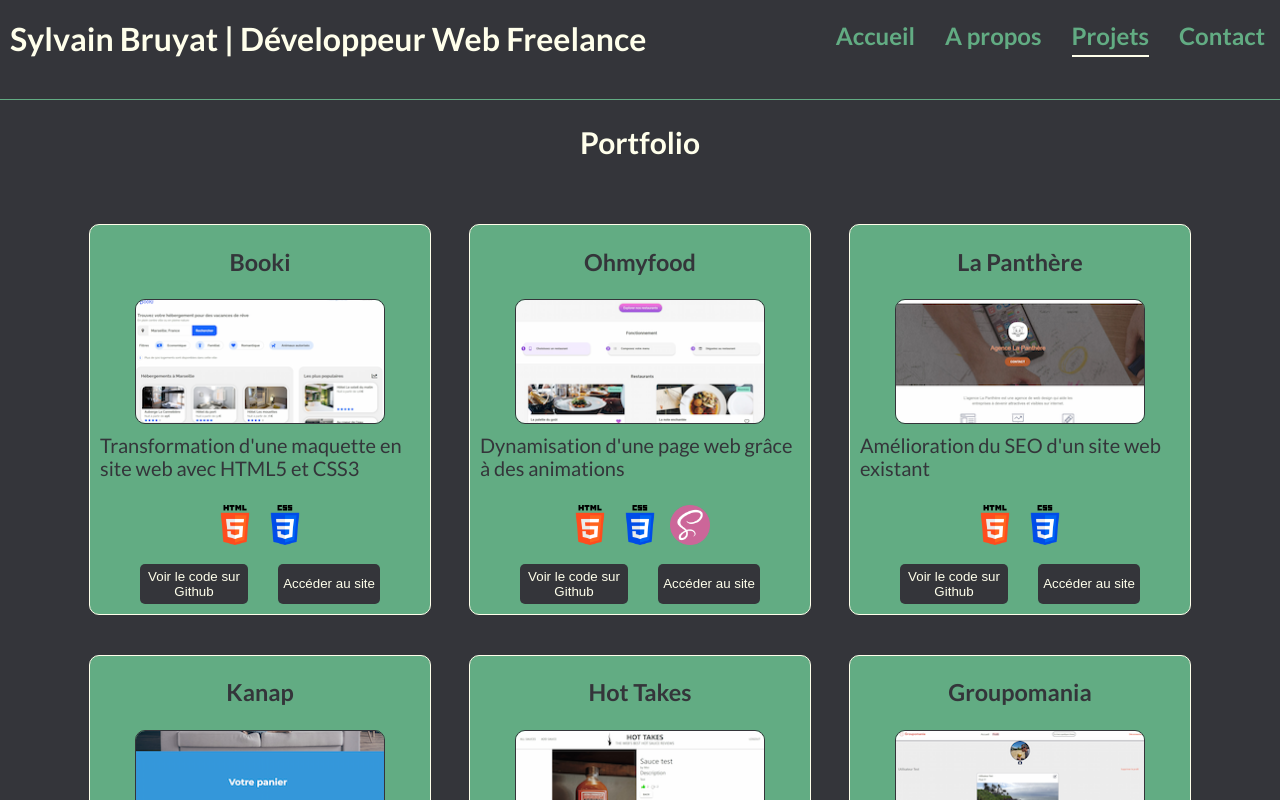
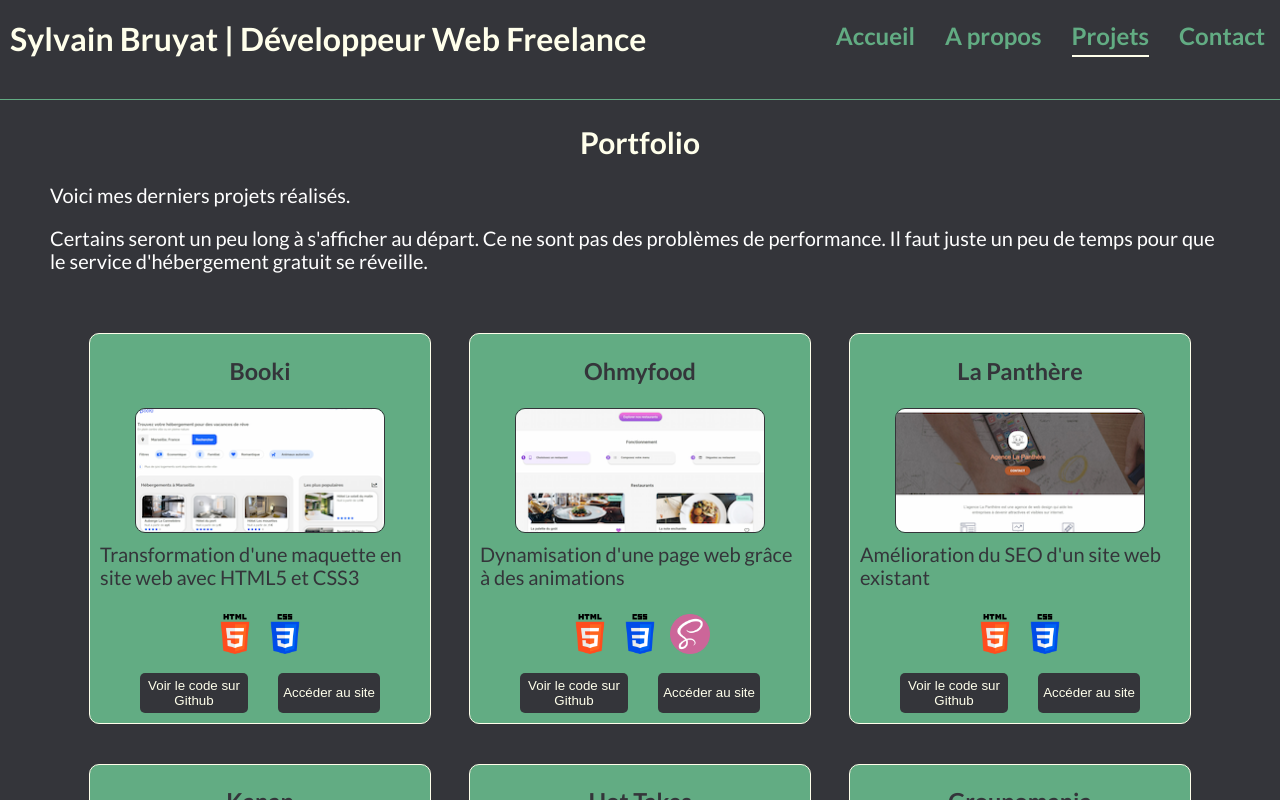
Before and after one commit to SylvainBruyat/portfolio, a React (Create React App) app: page /projects in a window 1280 px wide. Shown: the top 800 px of the page. Built offline with nearby package versions, Linux system fonts and the light colour scheme.

Commit message:
Addition of text on page Projects

```diff
--- a/src/pages/Projects.jsx
+++ b/src/pages/Projects.jsx
@@ -6,6 +6,12 @@ export default function Projects() {
   return (
     <main>
       <h2>Portfolio</h2>
+      <p>Voici mes derniers projets réalisés.</p>
+      <p>
+        Certains seront un peu long à s'afficher au départ. Ce ne sont pas des
+        problèmes de performance. Il faut juste un peu de temps pour que le
+        service d'hébergement gratuit se réveille.{' '}
+      </p>
       <section className="projects-wrapper">
         {projects.map((project) => (
           <ProjectCard
```
